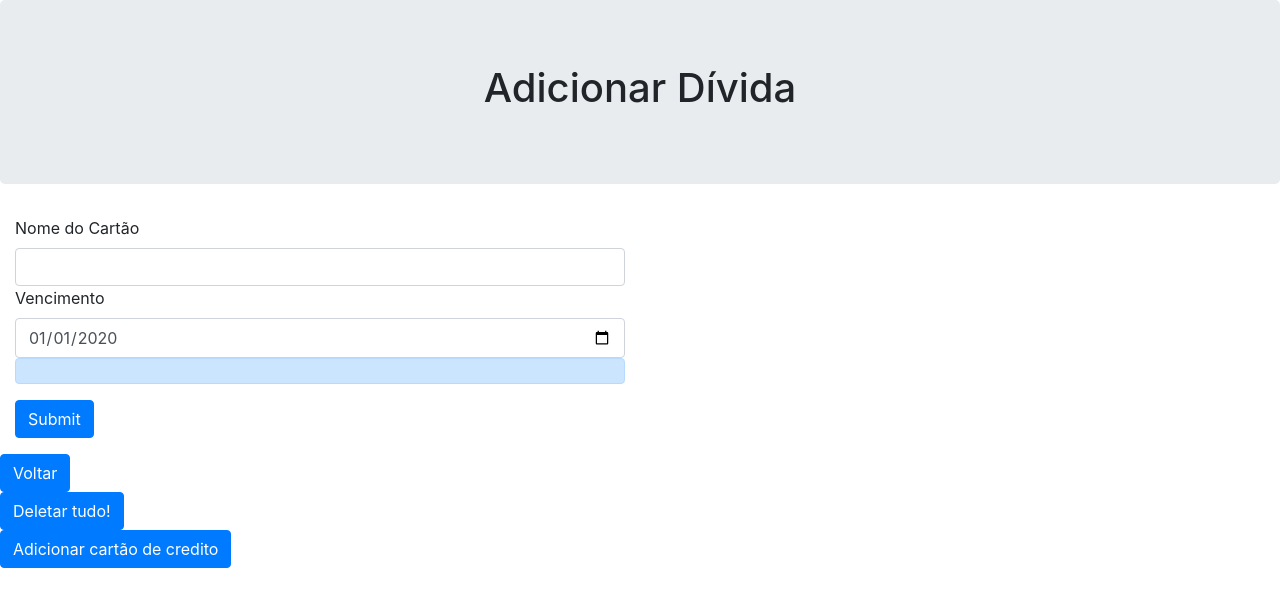
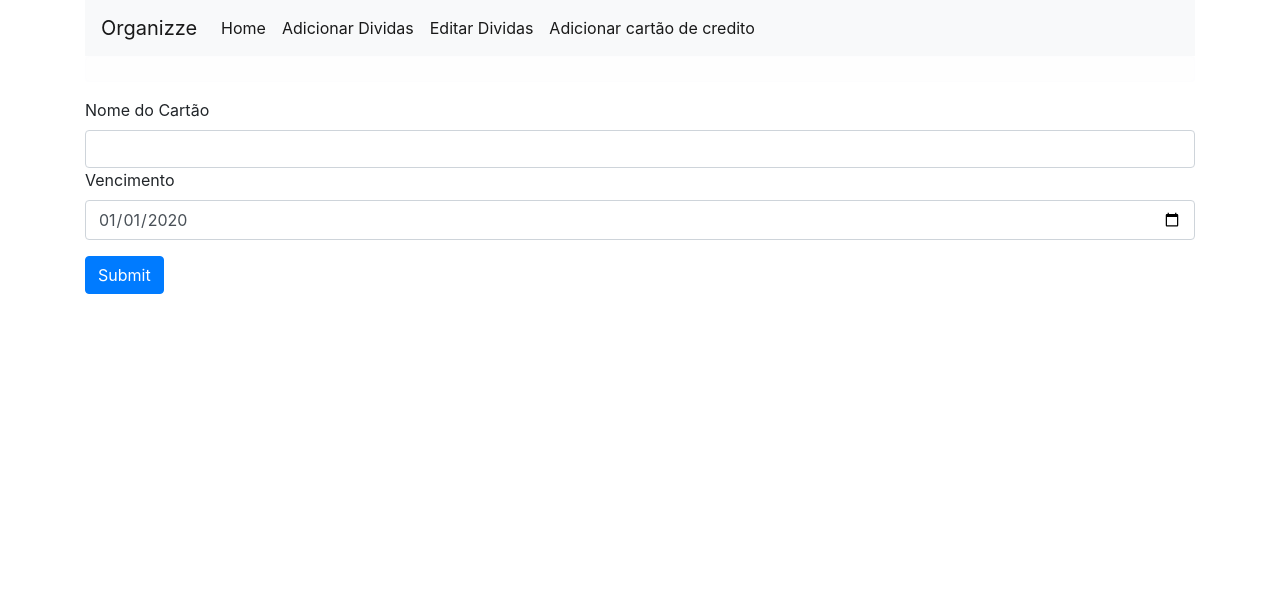
Before and after one commit to Daviazuos/dividas_projeto, a Flask app: page /add_card in a window 1280 px wide. Shown: the top 607 px of the page. Run offline with Flask 2, Linux system fonts and the light colour scheme; some libraries are stand-ins or nearby versions.

Commit message:
agora vai

```diff
--- a/conn.py
+++ b/conn.py
@@ -41,10 +41,13 @@ def edit_dividas():
 def select_db():
     with sql.connect("database.db") as con:
         cur = con.cursor()
-        # mes na mão
+        # mes hardcoding
         mes = str(datetime.datetime.now().month).zfill(2)
         cur.execute("SELECT * FROM dados")
         dados = cur.fetchall()
+        cur.execute("SELECT * FROM dados_cartao")
+
+
         dados_mes = [x for x in dados if x[3][5:7] == mes]
         total = str(sum([float(x[2]) for x in dados_mes]))
     return [dados_mes, total, mes]
--- a/templates/add_card.html
+++ b/templates/add_card.html
@@ -1,32 +1,38 @@
 <!DOCTYPE html>
+
 <link rel="stylesheet" href="https://maxcdn.bootstrapcdn.com/bootstrap/4.0.0/css/bootstrap.min.css" integrity="sha384-Gn5384xqQ1aoWXA+058RXPxPg6fy4IWvTNh0E263XmFcJlSAwiGgFAW/dAiS6JXm" crossorigin="anonymous"><script src="//ajax.googleapis.com/ajax/libs/jquery/1.9.1/jquery.min.js"></script>
 
 <html>
 	<body>
-		<div class="jumbotron text-center">
-			<h1>Adicionar Dívida</h1>
+		<div class="container h-100">
+			<div class="col-md-15 col-md-offset-15">
+				<nav class="navbar navbar-expand-lg navbar-light bg-light">
+				  <a class="navbar-brand" href="#">Organizze</a>
+				  <button class="navbar-toggler" type="button" data-toggle="collapse" data-target="#navbarNavAltMarkup" aria-controls="navbarNavAltMarkup" aria-expanded="false" aria-label="Toggle navigation">
+					<span class="navbar-toggler-icon"></span>
+				  </button>
+				  <div class="collapse navbar-collapse" id="navbarNavAltMarkup">
+					<div class="navbar-nav">
+					  <a class="nav-item nav-link active" href="/">Home<span class="sr-only">(current)</span></a>
+					  <a class="nav-item nav-link active" href="/add_divida">Adicionar Dividas</a>
+					  <a class="nav-item nav-link active" href="/edit_divida">Editar Dividas</a>
+					  <a class="nav-item nav-link active" href="/add_card">Adicionar cartão de credito</a>
 					</div>
+				  </div>
+				</nav>
+
+				<div class="alert alert-light" role="alert"> {{ msg }} </div>
 				<form action="" method="post">
 				{{ form.csrf_token}}
-			<div class="col-md-6 col-md-offset-3">
 					<div class="form-group">
 						<label> Nome do Cartão </label>
 						{{ form.nome(class="form-control")}}
 						<label> Vencimento </label>
 						{{ form.vencimento(class="form-control",type="date",value="2020-01-01")}}
-					<div class="alert alert-primary" role="alert"> {{ msg }} </div>
+					</div>
 					<button type="submit" class="btn btn-primary">Submit</button>
+				</form>
 			</div>
 		</div>
-		</form>
-		<form action="/" method="post">
-			<button type="submit" class="btn btn-primary">Voltar</button>
-		</form>
-		<form action="/del_divida" method="post">
-			<button type="submit" class="btn btn-primary">Deletar tudo!</button>
-		</form>
-		<form action="/add_card" method="post">
-			<button type="submit" class="btn btn-primary">Adicionar cartão de credito</button>
-		</form>
 	</body>
 </html>
```
Also changed, not shown: templates/add_divida.html (+16 -4 lines), templates/edit_divida.html (+18 -12 lines), templates/home.html (+17 -1 lines), database.db. Lines whose indentation alone changed are shown as unchanged.
